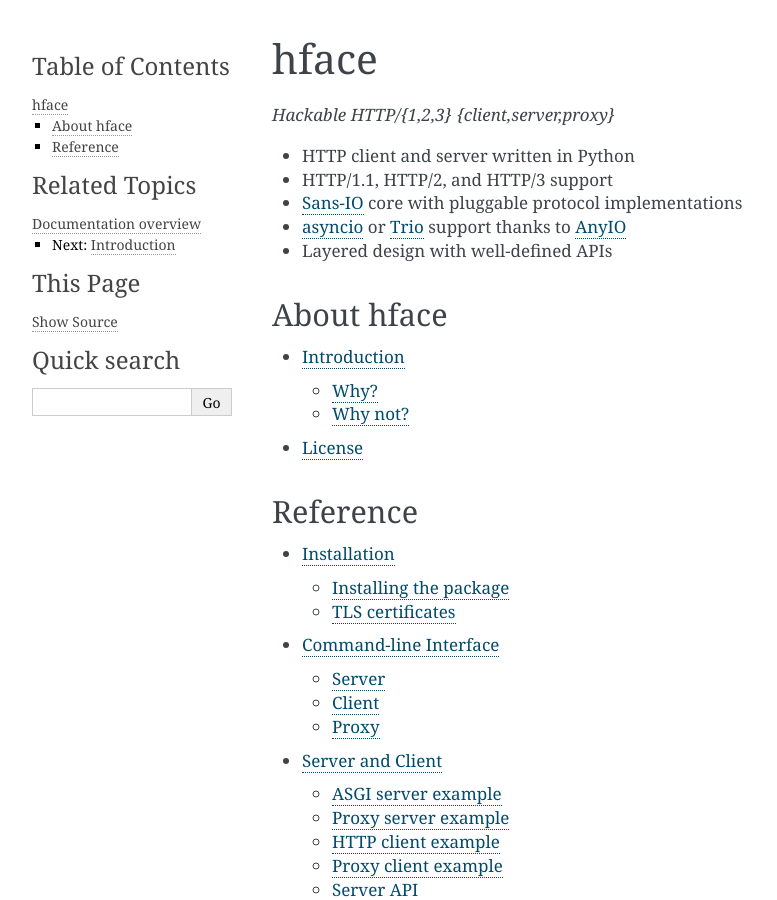
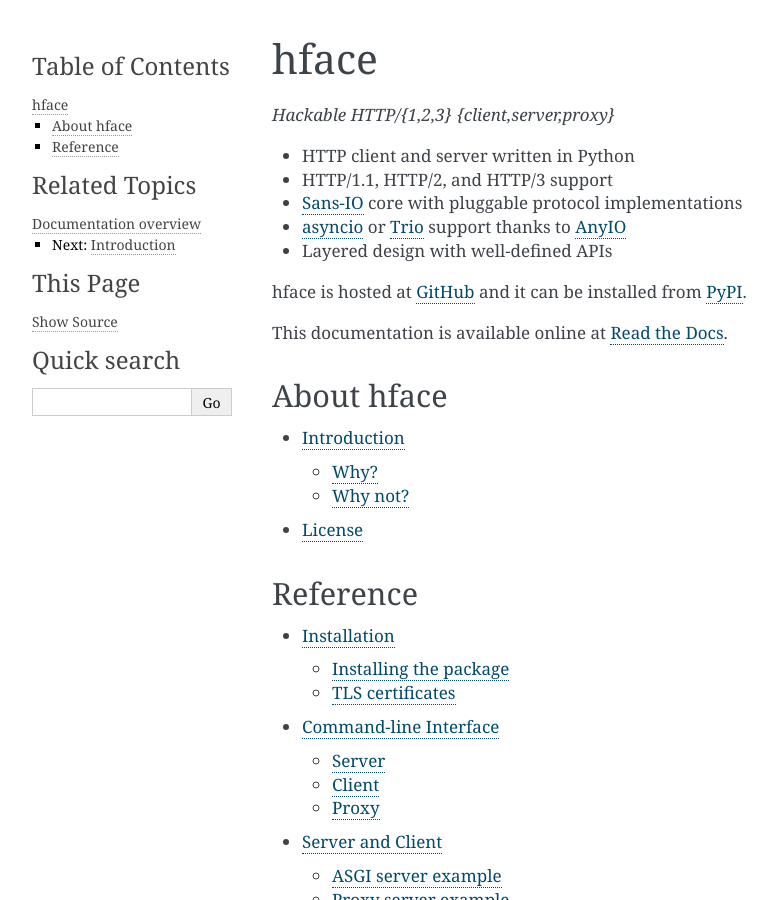
Before and after one commit to akamai/hface, a Sphinx documentation site: the page built from docs/index.rst, in a window 1280 px wide and 900 px high. Shown: the whole window, without its empty margins (148-925 px from the left). Built offline with Sphinx 7.4.7, drawn with Linux system fonts in a browser that asks for light colours.

Commit message:
Add links (GitHub, Documentation, PyPI) to README, docs, and setup.py.

```diff
--- a/docs/conf.py
+++ b/docs/conf.py
@@ -43,7 +43,7 @@
     "show_related": True,
     "show_relbar_bottom": True,
     "extra_nav_links": {
-        # 'GitHub': '',
-        # 'PyPI': '',
+        "GitHub": "https://github.com/akamai/hface",
+        "PyPI": "https://pypi.org/project/hface/",
     },
 }
--- a/docs/index.rst
+++ b/docs/index.rst
@@ -10,6 +10,14 @@
 * Sans-IO_ core with pluggable protocol implementations
 * asyncio_ or Trio_ support thanks to AnyIO_
 * Layered design with well-defined APIs
+
+hface is hosted at GitHub_ and it can be installed from PyPI_.
+
+This documentation is available online at `Read the Docs`_.
+
+.. _GitHub: https://github.com/akamai/hface
+.. _PyPI: https://pypi.org/project/hface/
+.. _Read the Docs: https://hface.readthedocs.io/
 
 
 About hface
```
Also changed, not shown: README.rst (+7 -0 lines), setup.py (+6 -1 lines).
